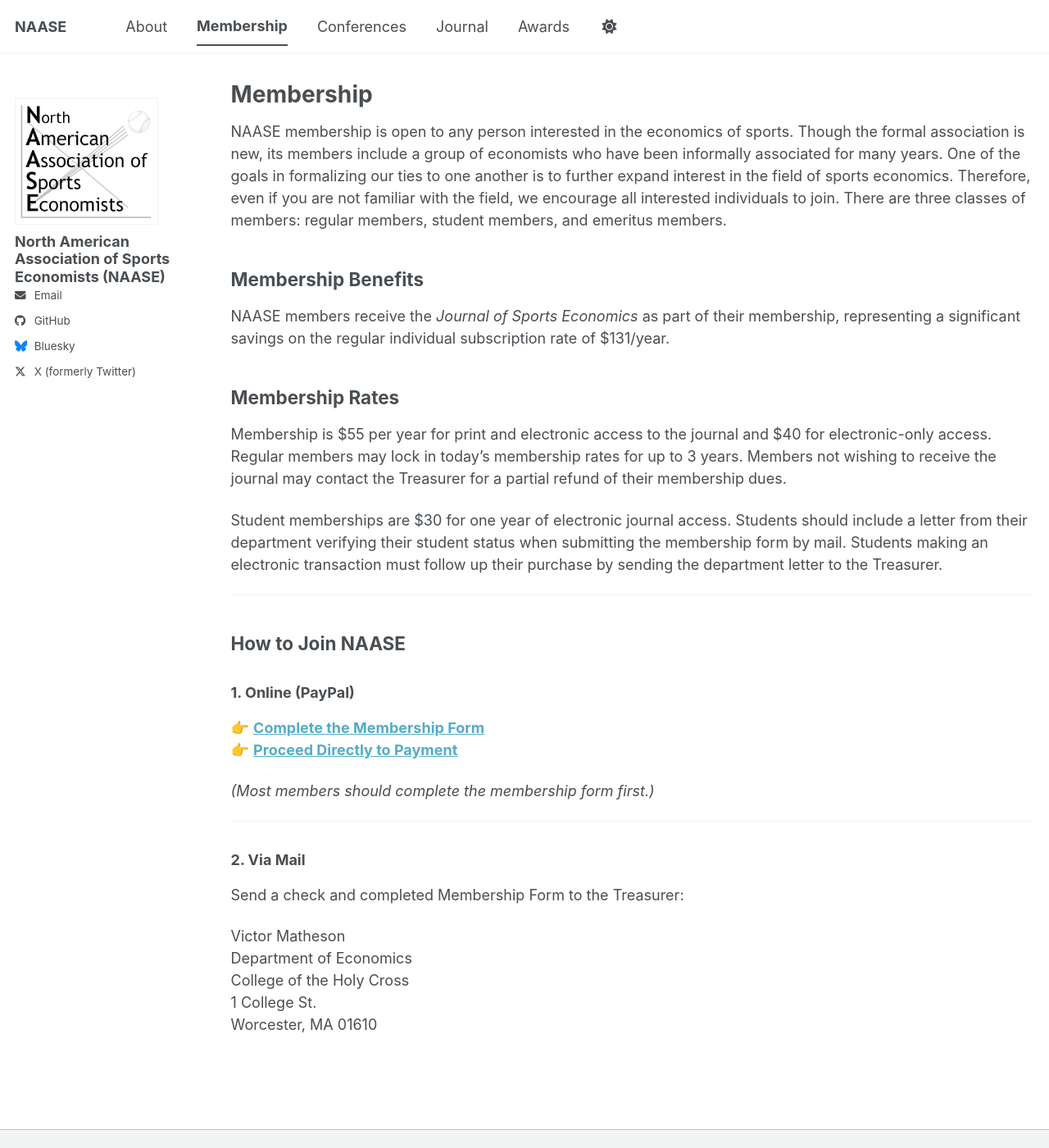
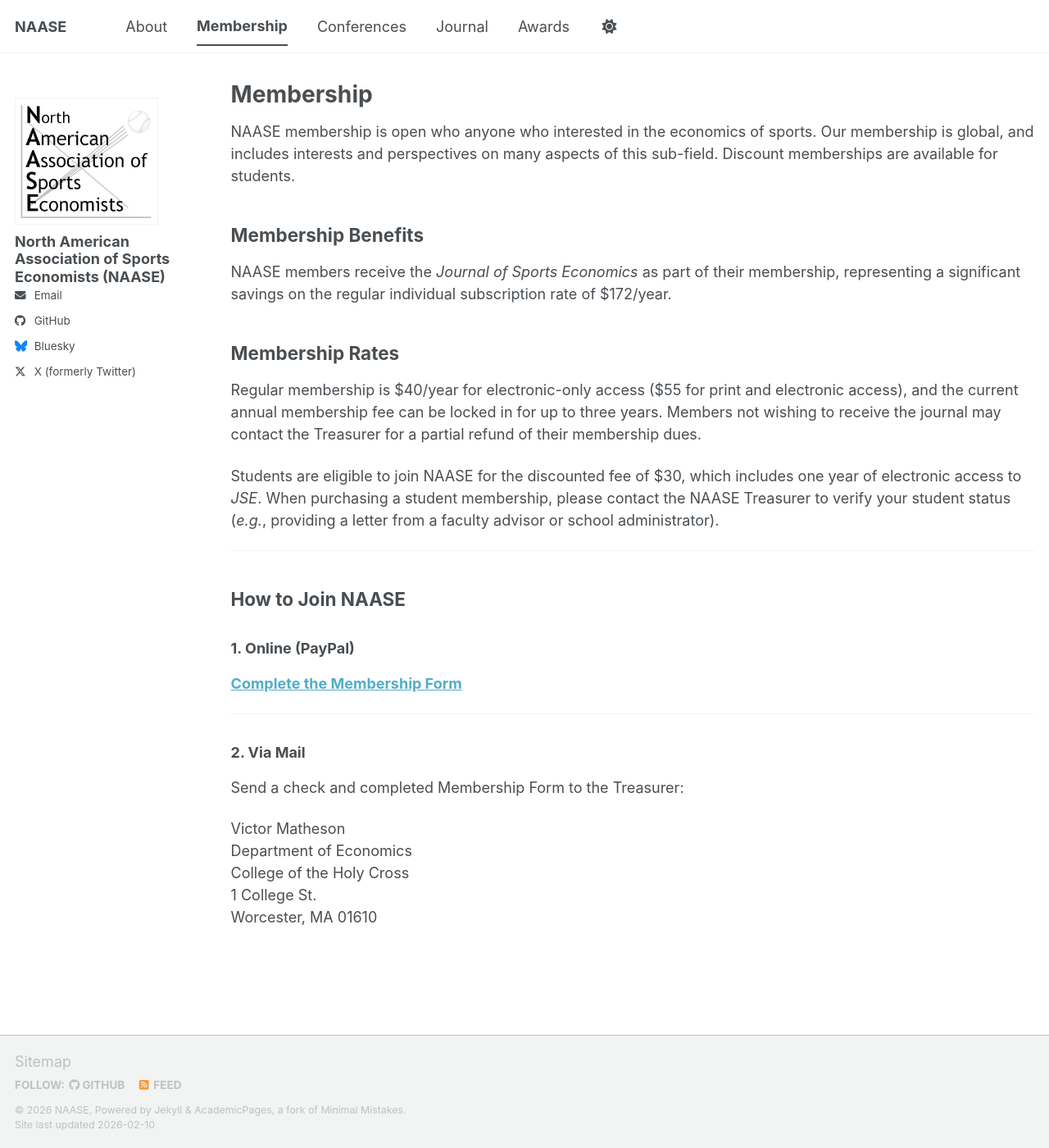
Before and after one commit to naaseweb/naaseweb.github.io, a Jekyll site: the page built from _pages/membership.md, in a window 1280 px wide and 1400 px high. Shown: the whole window at 82% size. Built offline with Jekyll 4.4.1, drawn with Linux system fonts in a browser that asks for light colours; a script bundle is joined from its source files by our own code; library files that are not in the unit come from our copies.

Commit message:
Update membership.md

```diff
--- a/_pages/membership.md
+++ b/_pages/membership.md
@@ -6,15 +6,15 @@
 published: true
 ---
 
-NAASE membership is open to any person interested in the economics of sports. Though the formal association is new, its members include a group of economists who have been informally associated for many years. One of the goals in formalizing our ties to one another is to further expand interest in the field of sports economics. Therefore, even if you are not familiar with the field, we encourage all interested individuals to join. There are three classes of members: regular members, student members, and emeritus members.
+NAASE membership is open who anyone who interested in the economics of sports.  Our membership is global, and includes interests and perspectives on many aspects of this sub-field. Discount memberships are available for students.
 
 ## Membership Benefits
-NAASE members receive the *Journal of Sports Economics* as part of their membership, representing a significant savings on the regular individual subscription rate of $131/year.
+NAASE members receive the *Journal of Sports Economics* as part of their membership, representing a significant savings on the regular individual subscription rate of $172/year.
 
 ## Membership Rates
-Membership is $55 per year for print and electronic access to the journal and $40 for electronic-only access. Regular members may lock in today’s membership rates for up to 3 years. Members not wishing to receive the journal may contact the Treasurer for a partial refund of their membership dues.
+Regular membership is  $40/year for electronic-only access ($55 for print and electronic access), and the current annual membership fee can be locked in for up to three years. Members not wishing to receive the journal may contact the Treasurer for a partial refund of their membership dues.
 
-Student memberships are $30 for one year of electronic journal access. Students should include a letter from their department verifying their student status when submitting the membership form by mail. Students making an electronic transaction must follow up their purchase by sending the department letter to the Treasurer.
+Students are eligible to join NAASE for the discounted fee of $30, which includes one year of electronic access to *JSE*. When purchasing a student membership, please contact the NAASE Treasurer to verify your student status  (*e.g.*, providing a letter from a faculty advisor or school administrator).
 
 ---
 
@@ -22,10 +22,8 @@
 
 ### 1. Online (PayPal)
 
-👉 **[Complete the Membership Form](/form/)**
-👉 **[Proceed Directly to Payment](/payment/)**
+**[Complete the Membership Form](/form/)**
 
-*(Most members should complete the membership form first.)*
 
 ---
 
```
